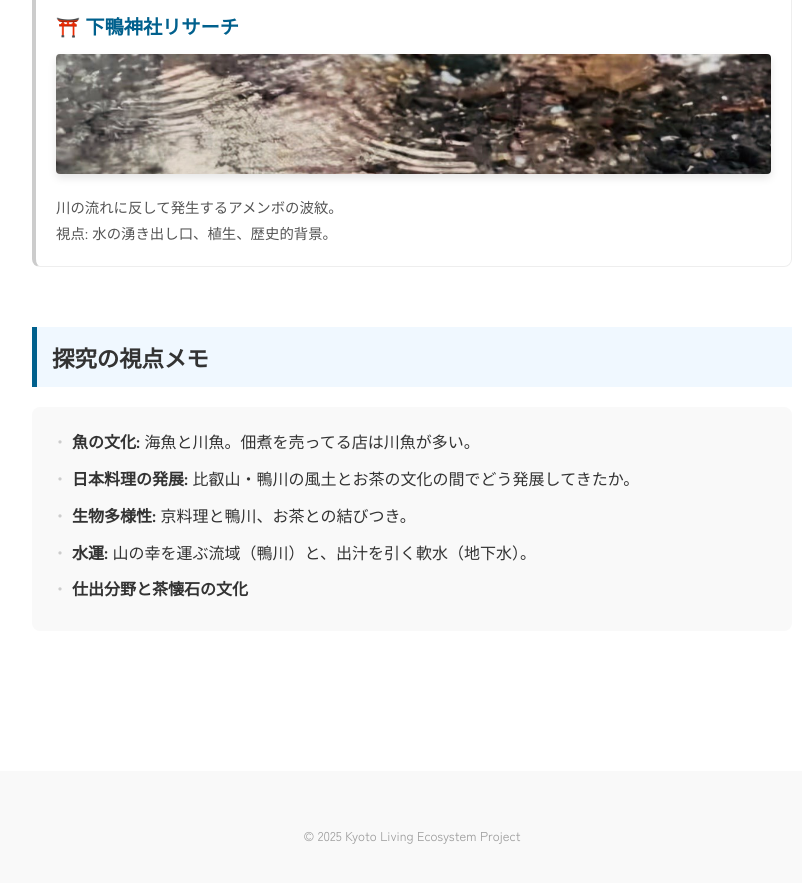
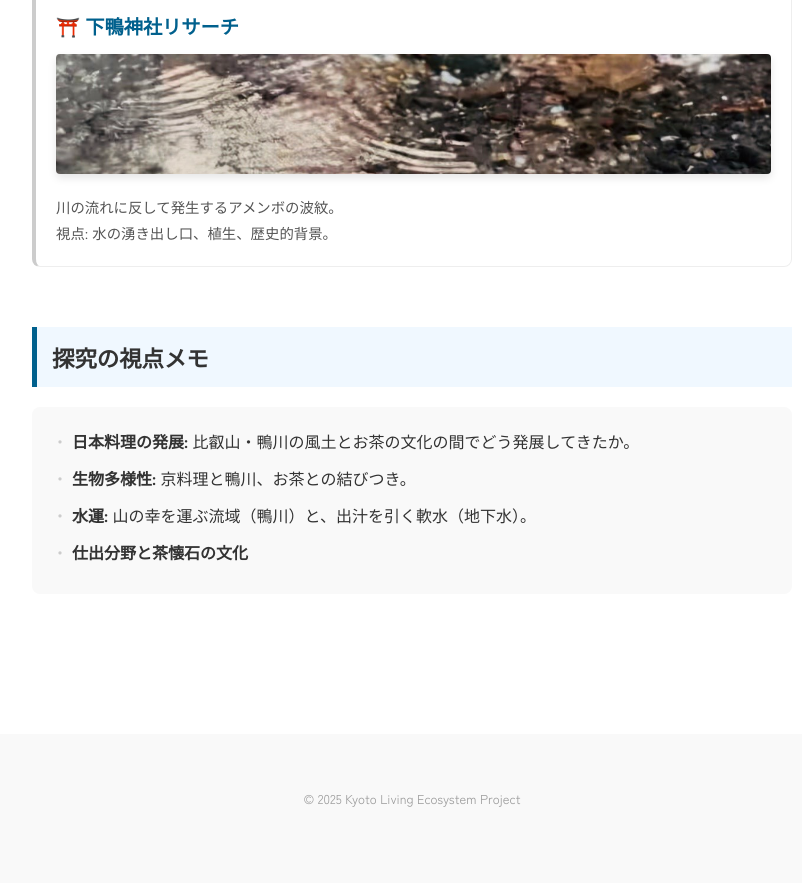
Before and after one commit to REMriaTV/iki-mono, a Jekyll site: the page built from journeys/fukumoto/index.html, in a window 1280 px wide and 900 px high, scrolled down 2329 px. Shown: the top 883 px of the window, without its empty margins (228-1030 px from the left). Built offline with Jekyll 4.4.1, drawn with Linux system fonts in a browser that asks for light colours.

Commit message:
Update index.html

```diff
--- a/journeys/fukumoto/index.html
+++ b/journeys/fukumoto/index.html
@@ -239,7 +239,6 @@ title: "Fukumoto Lab: 探究と教育の旅"
         <h2>探究の視点メモ</h2>
         <div class="perspective-box">
             <ul class="lab-list">
-                <li><strong>魚の文化:</strong> 海魚と川魚。佃煮を売ってる店は川魚が多い。</li>
                 <li><strong>日本料理の発展:</strong> 比叡山・鴨川の風土とお茶の文化の間でどう発展してきたか。</li>
                 <li><strong>生物多様性:</strong> 京料理と鴨川、お茶との結びつき。</li>
                 <li><strong>水運:</strong> 山の幸を運ぶ流域（鴨川）と、出汁を引く軟水（地下水）。</li>
```
